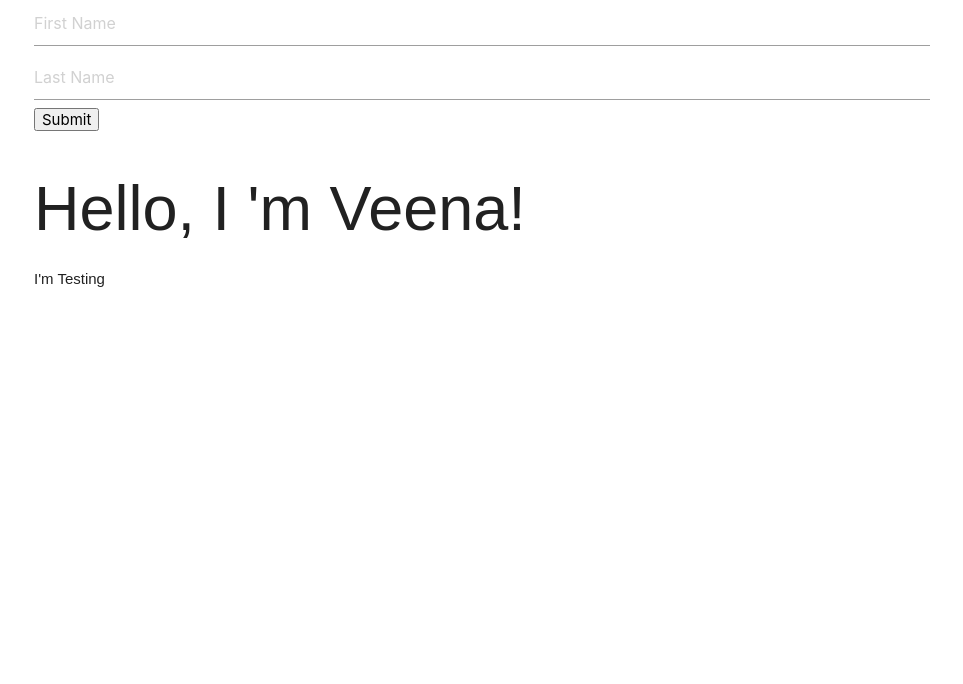
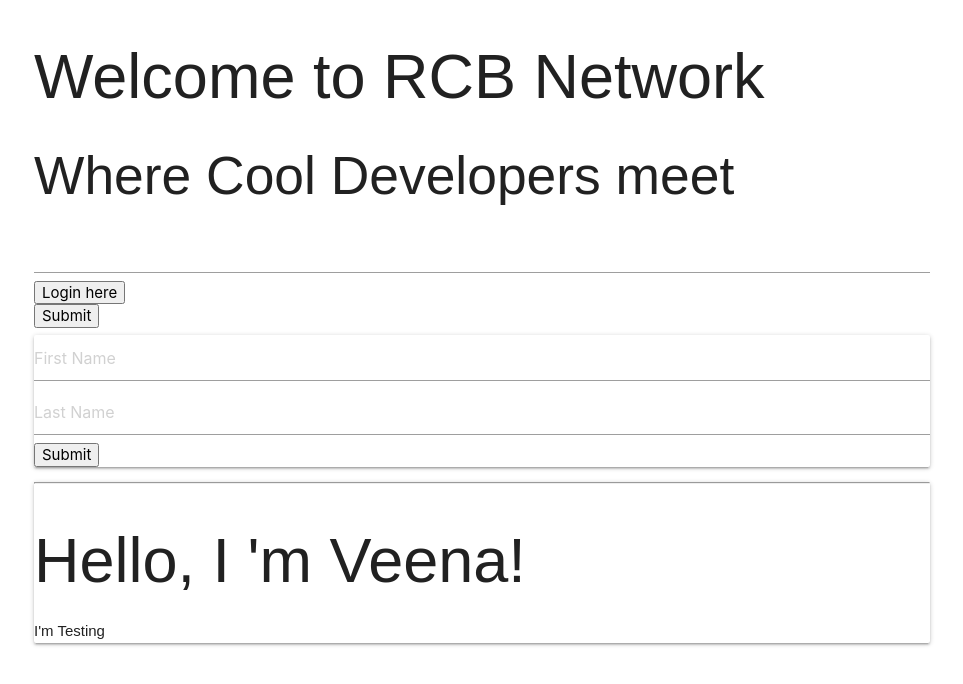
Before and after one commit to gbmahili/RCB-Network-Final, a React (Create React App) app in the folder client/: page / in a window 1280 px wide. Shown: the top 684 px of the page, without its empty margins (158-1121 px from the left). Built offline with nearby package versions, Linux system fonts and the light colour scheme.

Commit message:
Added Nancy's 3 files

```diff
--- a/client/src/App.js
+++ b/client/src/App.js
@@ -5,11 +5,19 @@ import Form from './Components/form';
 import Portfolio from './Components/Porfolio';
 import UserLogin from './Components/Client.UserLogin';
 import Signup from './Components/Client.UserSignup';
+// Nancy compontent import
+import LoginForm from './Components/LoginForm';
+import Header from './Components/Header';
+import SubmitButton from './Components/SubmitButton';
+// *End - Nancy compontent import
 
 
 const App = () =>
   <Router>
     <div>
+      <Route exact path='/' component={Header } />
+      <Route exact path='/' component={LoginForm } />
+      <Route exact path='/' component={SubmitButton } />
       <Route exact path ='/' component={Form} />
       <Route exact path ='/' component={Test} />
       <Route exact path='/porfolio' component={Portfolio} />
--- /dev/null
+++ b/client/src/Components/Header.js
@@ -0,0 +1,14 @@
+import React from 'react';
+
+class Header extends React.Component {
+    render() {
+        return (
+            <div>
+                <h1>Welcome to RCB Network</h1>
+                <h2>Where Cool Developers meet</h2>
+            </div>
+        );
+    }
+}
+
+export default Header;
--- /dev/null
+++ b/client/src/Components/LoginForm.js
@@ -0,0 +1,28 @@
+import React from 'react';
+
+class LoginForm extends React.Component {
+    constructor(props) {
+        super(props);
+        this.handleLoginSubmit = this.handleLoginSubmit.bind(this);
+    }
+    handleLoginSubmit(e) {
+        e.preventDefault();
+
+        const loginData = e.target.elements.option.value.trim();
+        if (loginData) {
+            alert(loginData);
+        }
+    }
+    render() {
+        return (
+            <div>
+                <form onSubmit={this.handleLoginSubmit}>
+                    <input type="text" name="option" />
+                    <button>Login here</button>
+                </form>
+            </div>
+        );
+    }
+}
+
+export default LoginForm;
--- /dev/null
+++ b/client/src/Components/SubmitButton.js
@@ -0,0 +1,13 @@
+import React from 'react';
+
+class SubmitButton extends React.Component {
+    render() {
+        return (
+            <div>
+                <button>Submit</button>
+            </div>
+        );
+    }
+}
+
+export default SubmitButton;
--- a/client/src/Components/form.js
+++ b/client/src/Components/form.js
@@ -41,7 +41,7 @@ class Form extends Component {
 
     render(){
         return (
-            <form>
+            <form className="card">
             <input
               type="text"
               placeholder="First Name"
--- a/client/src/Components/test.js
+++ b/client/src/Components/test.js
@@ -12,7 +12,8 @@ class Test extends React.Component {
     // because we are not able to properly route the appropriate files using React router
     render() {
         return (
-            <div>
+            <div className="card">
+                <hr/>
                 <h1>Hello, I 'm Veena!</h1>
                 <p>I'm Testing</p>
 
```
